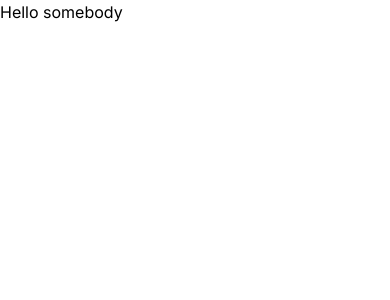
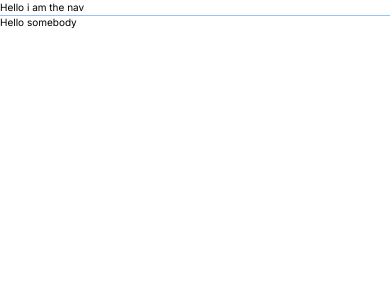
Before and after one commit to Henry-Edet/code-crafters, a React (Create React App) app: page / in a window 390 px wide. Shown: the top 300 px of the page. Built offline with nearby package versions, Linux system fonts and the light colour scheme.

Commit message:
tailwind-setup

```diff
--- a/postcss.config.js
+++ b/postcss.config.js
@@ -1,6 +1,3 @@
 module.exports = {
-    plugins : {
-        tailwindcss: {},
-        autoprefixer: {},
-    }
-}
+  plugins: [require("taiwindcss"), require("autoprefixer")],
+};
--- a/src/App.js
+++ b/src/App.js
@@ -3,6 +3,7 @@ import * as Components from "./components/index";
 function App() {
   return (
     <div className="App">
+      <Components.Header />
       <Components.Hero />
     </div>
   );
--- a/src/components/Header.jsx
+++ b/src/components/Header.jsx
@@ -1,5 +1,5 @@
 function Header() {
-  return <nav>Hello i am the nav</nav>;
+  return <nav className=" ring-1">Hello i am the nav</nav>;
 }
 
 export default Header;
--- a/src/components/Hero.jsx
+++ b/src/components/Hero.jsx
@@ -1,5 +1,5 @@
 function Hero() {
-  return <section className=" ring-1 bg-red-800 ">Hello somebody</section>;
+  return <section className="">Hello somebody</section>;
 }
 
 export default Hero;
--- a/src/components/index.js
+++ b/src/components/index.js
@@ -1 +1,2 @@
 export { default as Hero } from "./Hero";
+export { default as Header } from "./Header";
--- a/src/index.css
+++ b/src/index.css
@@ -2,6 +2,21 @@
 @import "tailwindcss/components";
 @import "tailwindcss/utilities";
 
-html{
-    font-family: 'Inter', sans-serif;
+html {
+  font-family: "Inter", sans-serif;
+  font-size: 62.5%;
 }
+
+/* // responsiveness // */
+
+@media only screen and (max-width: 1250px) {
+  html {
+    font-size: 58%;
+  }
+}
+
+@media only screen and (max-width: 431px) {
+  html {
+    font-size: 62.5%;
+  }
+}
--- a/tailwind.config.js
+++ b/tailwind.config.js
@@ -1,8 +1,8 @@
 /** @type {import('tailwindcss').Config} */
 module.exports = {
-  content: ["./index.html", "./src/*/.{js,jsx,ts,tsx}"],
+  content: ["./index.html", "./src/**/*.{js,jsx,ts,tsx}"],
   theme: {
     extend: {},
   },
   plugins: [],
-}
+};
```
Also changed, not shown: 1 other file (tests, documents, lock files or other folders).
